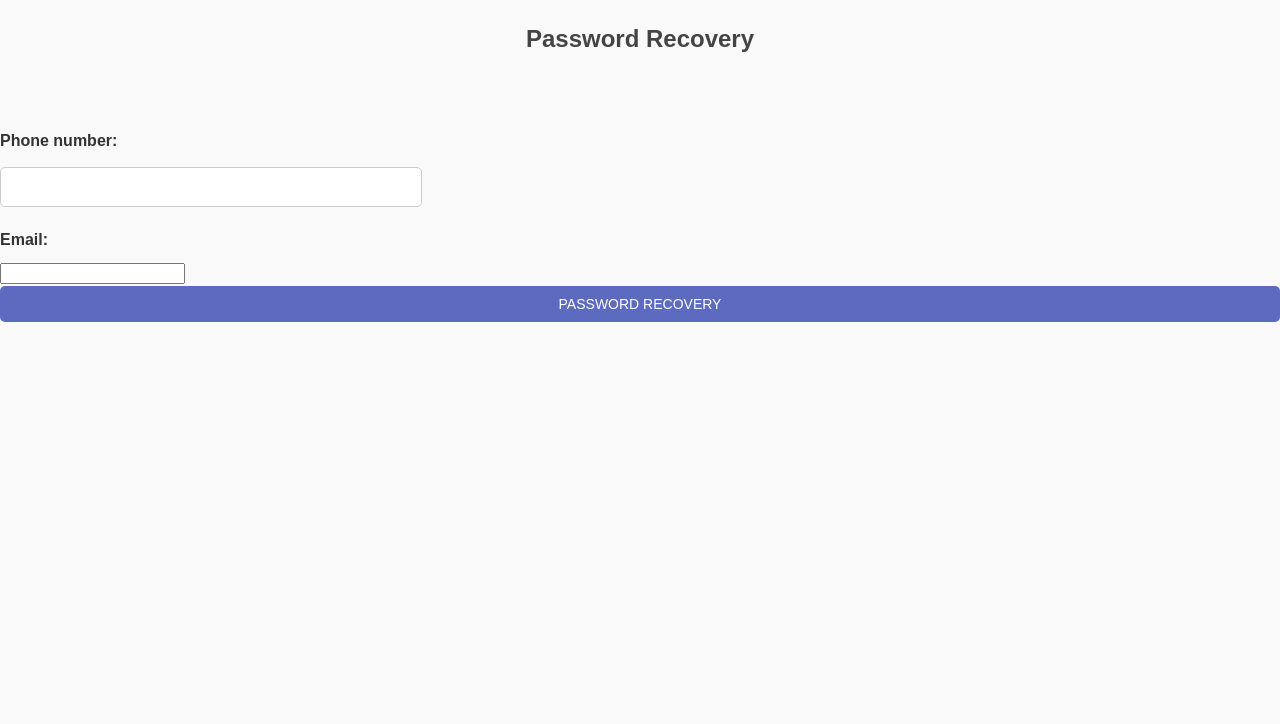
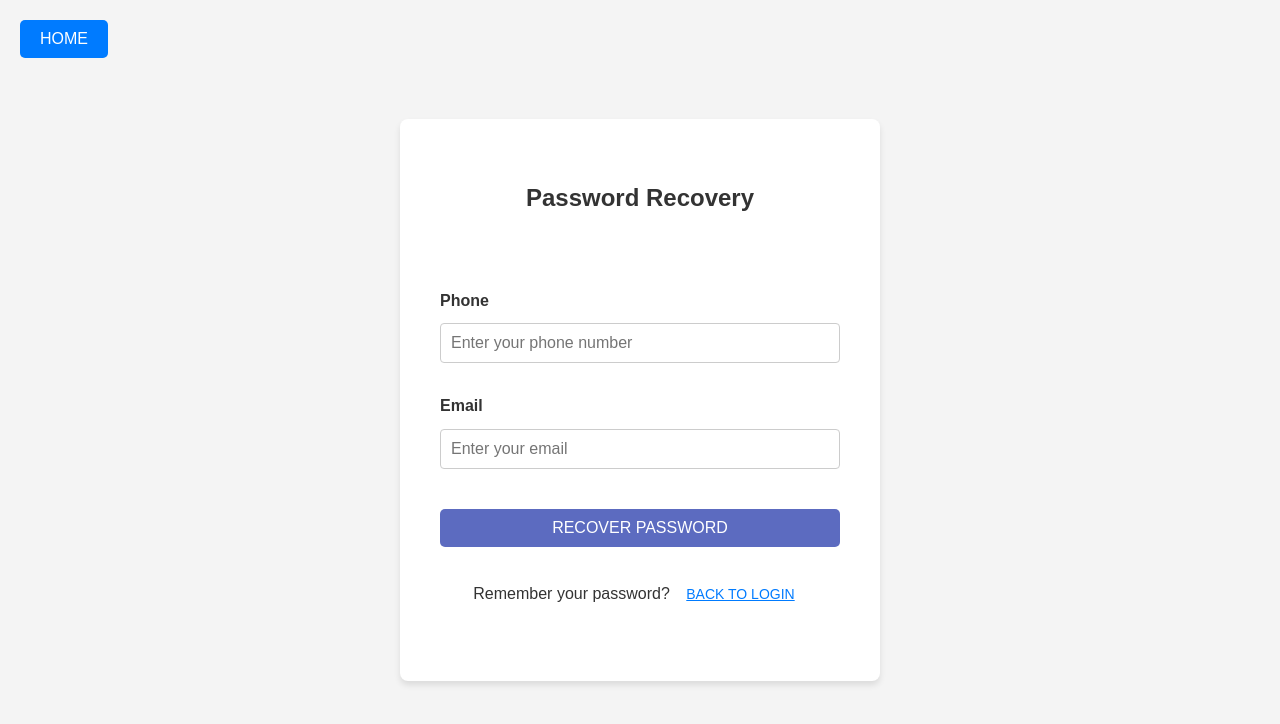
Before and after one commit to NguyenHoangAnh411/Nodejs_Final_2024, a React (Create React App) app in the folder client/: page /reset-password in a window 1280 px wide. Shown: the top 724 px of the page. Built offline with nearby package versions, Linux system fonts and the light colour scheme.

Commit message:
THE FINAL UP

```diff
--- /dev/null
+++ b/client/src/css/ResetPassword.css
@@ -0,0 +1,82 @@
+.reset-password {
+    display: flex;
+    justify-content: center;
+    align-items: center;
+    height: 100vh;
+    background-color: #f4f4f4;
+    margin: 0;
+}
+
+.reset-password-form {
+    width: 100%;
+    max-width: 400px;
+    background: #fff;
+    padding: 40px;
+    border-radius: 8px;
+    box-shadow: 0 4px 6px rgba(0, 0, 0, 0.1);
+    display: flex;
+    flex-direction: column;
+}
+
+.reset-password-form h2 {
+    text-align: center;
+    margin-bottom: 20px;
+    font-size: 24px;
+    color: #333;
+}
+
+.reset-password-form div {
+    margin-bottom: 15px;
+}
+
+.reset-password-form label {
+    display: block;
+    margin-bottom: 5px;
+    font-weight: bold;
+}
+
+.reset-password-form input {
+    width: 100%;
+    padding: 10px;
+    border: 1px solid #ccc;
+    border-radius: 4px;
+    font-size: 16px;
+    margin: 5px 0 15px 0;
+    box-sizing: border-box;
+}
+
+.reset-password-button {
+    width: 100%;
+    padding: 10px;
+    background-color: #007bff;
+    color: #fff;
+    border: none;
+    border-radius: 4px;
+    font-size: 16px;
+    cursor: pointer;
+    margin-top: 10px;
+}
+
+.reset-password-button:hover {
+    background-color: #0056b3;
+}
+
+.reset-password-footer {
+    text-align: center;
+    margin-top: 15px;
+}
+
+/* Thông báo */
+.success-message {
+    color: green;
+    text-align: center;
+    font-size: 14px;
+    margin-top: 10px;
+}
+
+.error-message {
+    color: red;
+    text-align: center;
+    font-size: 14px;
+    margin-top: 10px;
+}
--- a/client/src/pages/ResetPassword.js
+++ b/client/src/pages/ResetPassword.js
@@ -1,50 +1,77 @@
-import React, { useState } from 'react';
-import { resetPassword } from '../hooks/userApi';
+import React, { useState } from "react";
+import { resetPassword } from "../hooks/userApi";
+import { useNavigate } from "react-router-dom";
+import "../css/HomeButton.css"; // Import CSS từ HomeButton.css
+import "../css/ResetPassword.css"; // Import CSS dành cho ResetPassword
 
 const ResetPassword = () => {
-  const [phone, setPhone] = useState('');
-  const [email, setEmail] = useState('');
-  const [message, setMessage] = useState('');
-  const [error, setError] = useState('');
+  const [phone, setPhone] = useState("");
+  const [email, setEmail] = useState("");
+  const [message, setMessage] = useState("");
+  const [error, setError] = useState("");
+  const navigate = useNavigate();
 
   const handleResetPassword = async (e) => {
     e.preventDefault();
     try {
       const result = await resetPassword(phone, email);
       setMessage(result.message);
-      setError('');
+      setError("");
     } catch (err) {
-      setError(err.message || 'Có lỗi xảy ra');
-      setMessage('');
+      setError(err.message || "An error occurred");
+      setMessage("");
     }
   };
 
+  const goToLogin = () => {
+    navigate("/login");
+  };
+
   return (
-    <div>
-      <h2>Password Recovery</h2>
-      <form onSubmit={handleResetPassword}>
+    <div className="reset-password">
+      {/* Nút Home */}
+      <button className="home-button" onClick={() => navigate("/")}>
+        Home
+      </button>
+
+      <form onSubmit={handleResetPassword} method="POST" className="reset-password-form">
+        <h2>Password Recovery</h2>
         <div>
-          <label>Phone number:</label>
+          <label htmlFor="phone">Phone</label>
           <input
-            type="text"
+            type="tel"
+            id="phone"
+            name="phone"
             value={phone}
             onChange={(e) => setPhone(e.target.value)}
+            placeholder="Enter your phone number"
             required
           />
         </div>
         <div>
-          <label>Email:</label>
+          <label htmlFor="email">Email</label>
           <input
             type="email"
+            id="email"
+            name="email"
             value={email}
             onChange={(e) => setEmail(e.target.value)}
+            placeholder="Enter your email"
             required
           />
         </div>
-        <button type="submit">Password Recovery</button>
+        {message && <p className="success-message">{message}</p>}
+        {error && <p className="error-message">{error}</p>}
+        <button type="submit" className="reset-password-button">Recover Password</button>
+        <div className="reset-password-footer">
+          <p>
+            Remember your password?{" "}
+            <button onClick={goToLogin} className="link-button">
+              Back to Login
+            </button>
+          </p>
+        </div>
       </form>
-      {message && <p style={{ color: 'green' }}>{message}</p>}
-      {error && <p style={{ color: 'red' }}>{error}</p>}
     </div>
   );
 };
```
